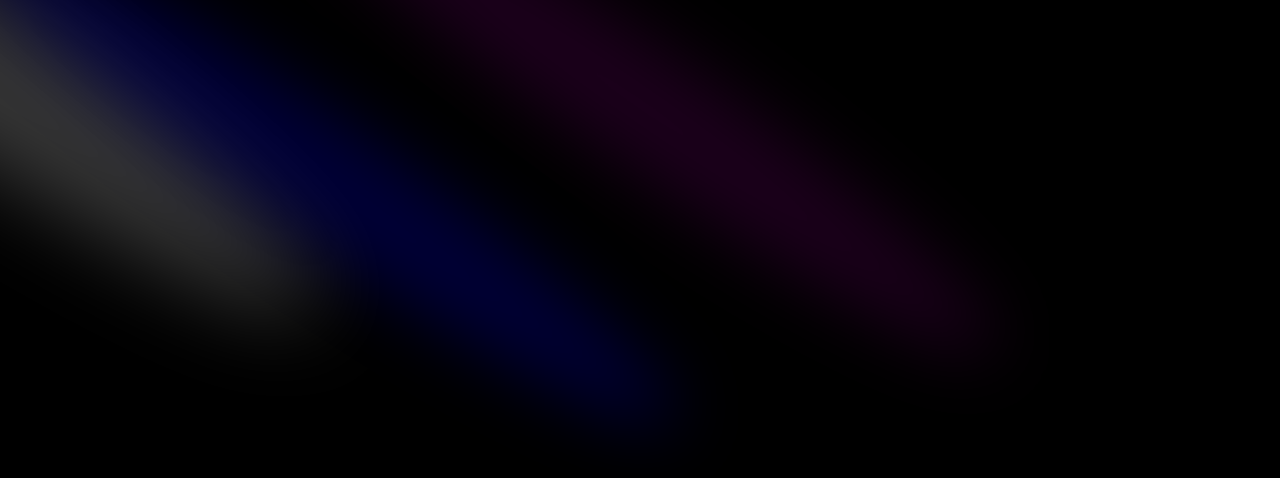
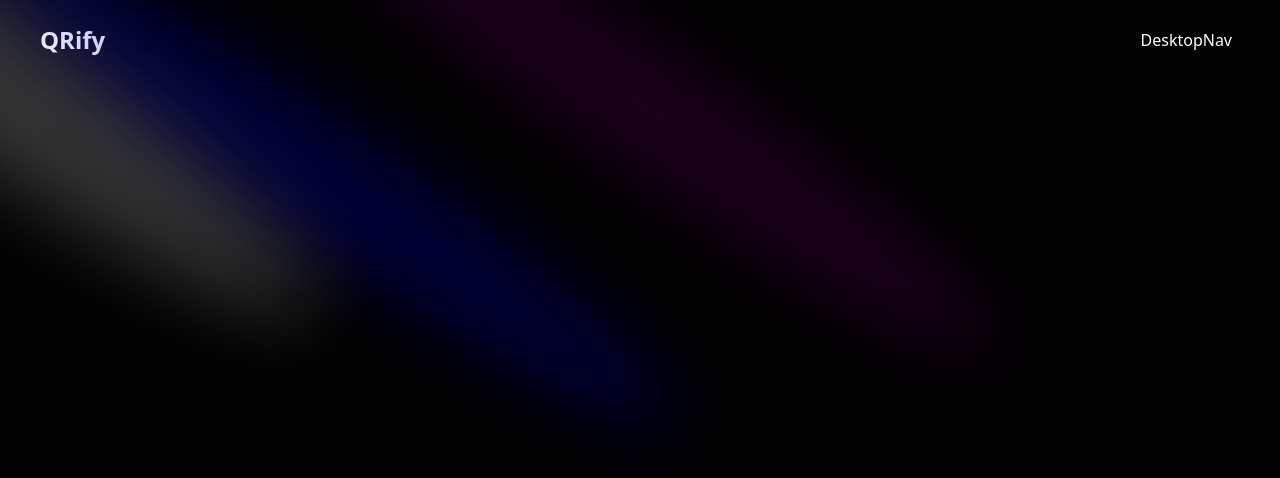
Before and after one commit to itz-Hiru/QRify-project, a Next.js app: page / in a window 1280 px wide. Shown: the top 478 px of the page. Built offline with nearby package versions, Linux system fonts and the light colour scheme.

Commit message:
Added header section

```diff
--- a/app/layout.jsx
+++ b/app/layout.jsx
@@ -1,6 +1,7 @@
 import { Geist, Geist_Mono } from "next/font/google";
 import "./globals.css";
 import SpotlightWrapper from "@/components/Spotlight";
+import Header from "@/components/Header";
 
 const geistSans = Geist({
   variable: "--font-geist-sans",
@@ -24,6 +25,7 @@ export default function RootLayout({ children }) {
         className={`${geistSans.variable} ${geistMono.variable} antialiased`}
       >
         <SpotlightWrapper />
+        <Header />
         {children}
       </body>
     </html>
--- /dev/null
+++ b/components/DesktopNav.jsx
@@ -0,0 +1,9 @@
+"use client"
+
+const DesktopNav = () => {
+  return (
+    <div>DesktopNav</div>
+  )
+}
+
+export default DesktopNav
--- /dev/null
+++ b/components/Header.jsx
@@ -0,0 +1,22 @@
+"use client";
+import Link from "next/link";
+import DesktopNav from "./DesktopNav";
+import MobileNav from "./MobileNav";
+
+const Header = () => {
+  return (
+    <header className="py-2 xl:py-5 mx-auto">
+      <div className="container flex justify-between items-center mx-auto">
+        <h1 className="text-2xl font-bold"><Link href="/">QRify</Link></h1>
+        <div className="hidden xl:flex xl:p-2">
+          <DesktopNav />
+        </div>
+        <div className="xl:hidden">
+          <MobileNav />
+        </div>
+      </div>
+    </header>
+  );
+};
+
+export default Header;
--- /dev/null
+++ b/components/MobileNav.jsx
@@ -0,0 +1,9 @@
+"use client"
+
+const MobileNav = () => {
+  return (
+    <div>MobileNav</div>
+  )
+}
+
+export default MobileNav
--- a/tailwind.config.mjs
+++ b/tailwind.config.mjs
@@ -18,9 +18,9 @@ export default {
         primary: "#000",
       },
       borderRadius: {
-        lg: "var(--radius)",
-        md: "calc(var(--radius) - 2px)",
-        sm: "calc(var(--radius) - 4px)",
+        lg: 'var(--radius)',
+				md: 'calc(var(--radius) - 2px)',
+				sm: 'calc(var(--radius) - 4px)'
       },
       animation: {
         spotlight: "spotlight 2s ease .75s 1 forwards",
```
